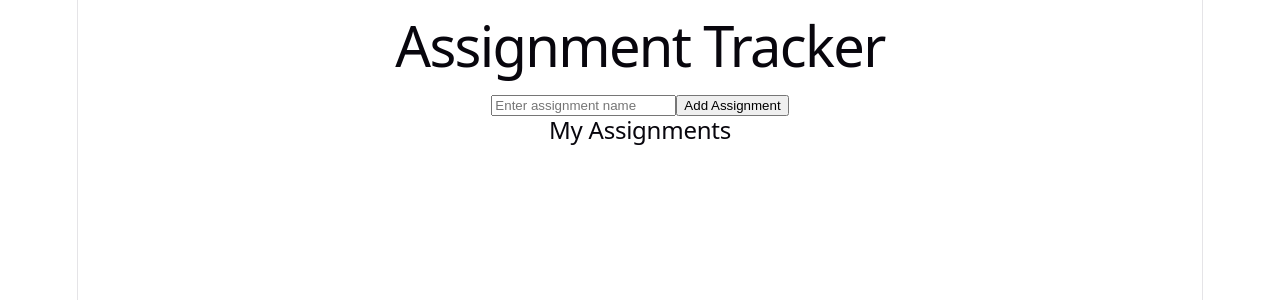
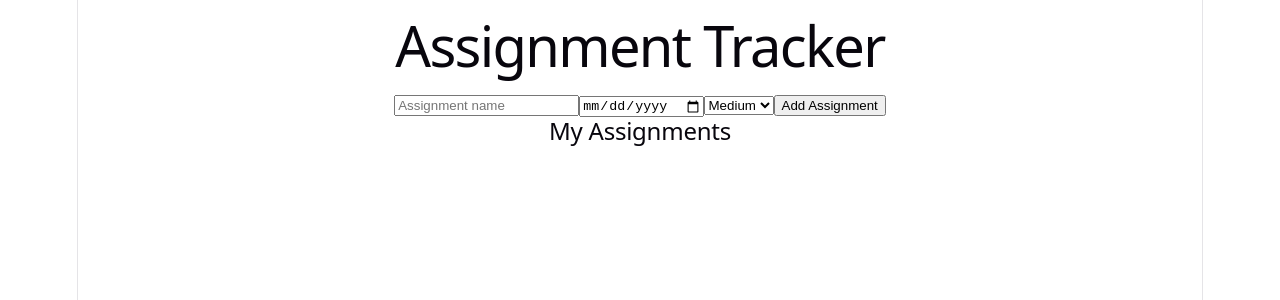
Before and after one commit to yash110905/react-assignment-tracker, a React (Vite) app in the folder react-assignment-tracker/: page / in a window 1280 px wide. Shown: the top 300 px of the page. Built offline with nearby package versions, Linux system fonts and the light colour scheme.

Commit message:
Added due date and priority features

```diff
--- a/react-assignment-tracker/src/App.jsx
+++ b/react-assignment-tracker/src/App.jsx
@@ -2,7 +2,11 @@ import { useState } from "react";
 
 function App() {
   const [assignment, setAssignment] = useState("");
+  const [dueDate, setDueDate] = useState("");
+  const [priority, setPriority] = useState("Medium");
+
   const [assignments, setAssignments] = useState([]);
+
 
   const addAssignment = () => {
     if (assignment.trim() === "") return;
@@ -10,11 +14,16 @@ function App() {
     const newAssignment = {
       id: Date.now(),
       title: assignment,
+      dueDate: dueDate,
+      priority: priority,
       completed: false
     };
 
     setAssignments([...assignments, newAssignment]);
+
     setAssignment("");
+    setDueDate("");
+    setPriority("Medium");
   };
 
 
@@ -41,21 +50,43 @@ function App() {
 
   return (
     <div>
+
       <h1>Assignment Tracker</h1>
+
 
       <input
         type="text"
-        placeholder="Enter assignment name"
+        placeholder="Assignment name"
         value={assignment}
         onChange={(e) => setAssignment(e.target.value)}
       />
+
+
+      <input
+        type="date"
+        value={dueDate}
+        onChange={(e) => setDueDate(e.target.value)}
+      />
+
+
+      <select
+        value={priority}
+        onChange={(e) => setPriority(e.target.value)}
+      >
+        <option>High</option>
+        <option>Medium</option>
+        <option>Low</option>
+      </select>
+
 
       <button onClick={addAssignment}>
         Add Assignment
       </button>
 
 
+
       <h2>My Assignments</h2>
+
 
       <ul>
         {assignments.map((item) => (
@@ -67,6 +98,7 @@ function App() {
               onChange={() => toggleComplete(item.id)}
             />
 
+
             <span
               style={{
                 textDecoration: item.completed
@@ -74,7 +106,15 @@ function App() {
                   : "none"
               }}
             >
-              {item.title}
+              <b>{item.title}</b>
+              <br />
+
+              Due: {item.dueDate || "No date"}
+
+              <br />
+
+              Priority: {item.priority}
+
             </span>
 
 
```
